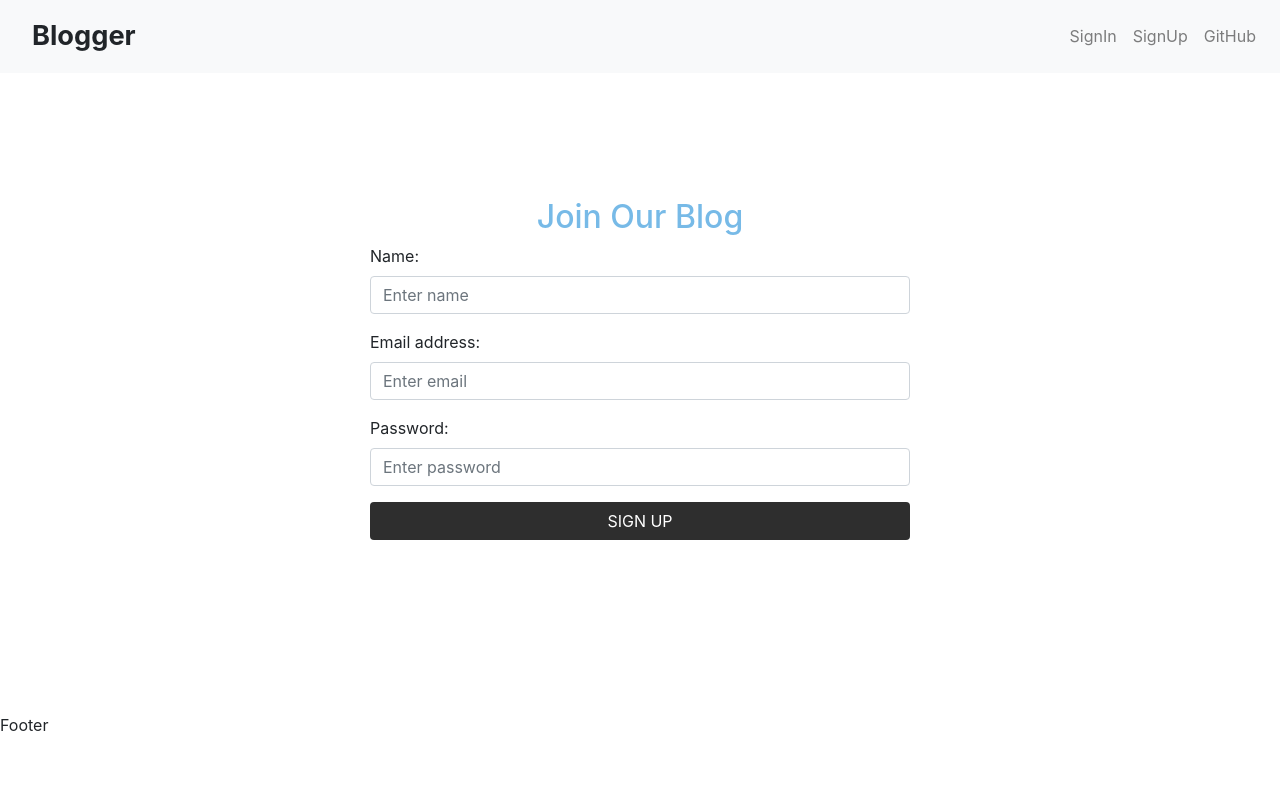
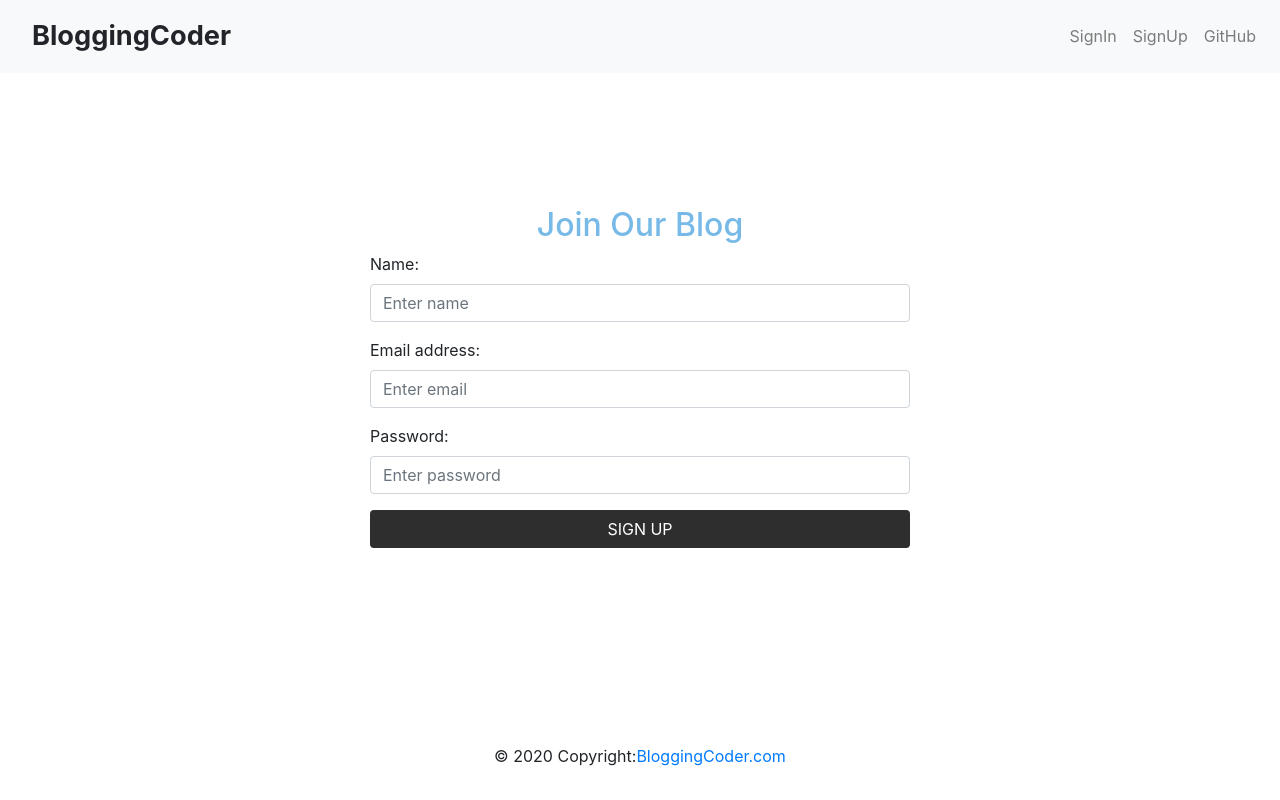
Before and after one commit to alexticovschi/blogger, a Next.js app in the folder frontend/: page /signup in a window 1280 px wide. Built offline with nearby package versions, Linux system fonts and the light colour scheme.

Commit message:
building the footer component and changing app name

```diff
--- /dev/null
+++ b/frontend/components/Footer/Footer.js
@@ -0,0 +1,12 @@
+import './Footer.scss';
+
+const Footer = () => (
+  <footer class='footer darken-3'>
+    <div class='footer-copyright text-center'>
+      © 2020 Copyright:
+      <a href='https://bloggingcoder.com/'>BloggingCoder.com</a>
+    </div>
+  </footer>
+);
+
+export default Footer;
--- /dev/null
+++ b/frontend/components/Footer/Footer.scss
@@ -0,0 +1,6 @@
+.footer {
+  position: absolute;
+  bottom: 0;
+  width: 100%;
+  padding: 2rem 0;
+}
--- a/frontend/components/Header/Header.js
+++ b/frontend/components/Header/Header.js
@@ -1,11 +1,9 @@
 import { useState } from 'react';
 import Link from 'next/link';
-import { APP_NAME } from '../../config';
 import {
   Collapse,
   Navbar,
   NavbarToggler,
-  NavbarBrand,
   Nav,
   NavItem,
   NavLink
@@ -20,7 +18,7 @@ const Header = () => {
     <div>
       <Navbar color='light' light expand='md'>
         <Link href='/'>
-          <NavLink className='logo'>Blogger</NavLink>
+          <NavLink className='logo'>BloggingCoder</NavLink>
         </Link>
         <NavbarToggler onClick={toggle} />
         <Collapse isOpen={isOpen} navbar>
--- a/frontend/components/Layout.js
+++ b/frontend/components/Layout.js
@@ -1,10 +1,12 @@
 import Header from './Header/Header';
+import Footer from './Footer/Footer';
 import './Layout.scss';
+
 const Layout = ({ children }) => (
   <>
     <Header />
     {children}
-    <p>Footer</p>
+    <Footer />
   </>
 );
 
--- a/frontend/components/auth/SignupComponent/SignupComponent.scss
+++ b/frontend/components/auth/SignupComponent/SignupComponent.scss
@@ -3,7 +3,7 @@
   align-items: center;
   justify-content: space-around;
   width: 100%;
-  height: 80vh;
+  height: 82vh;
 
   .title {
     color: rgb(119, 186, 231);
```
